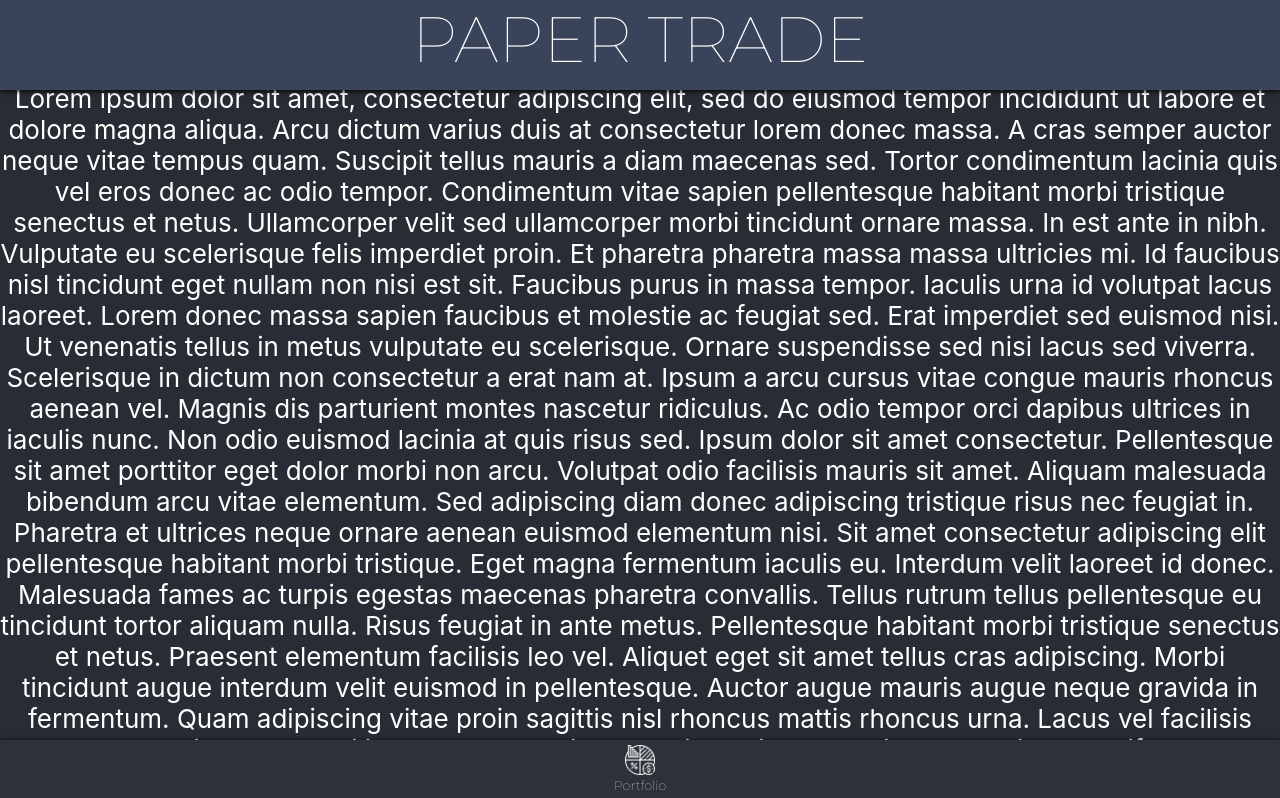
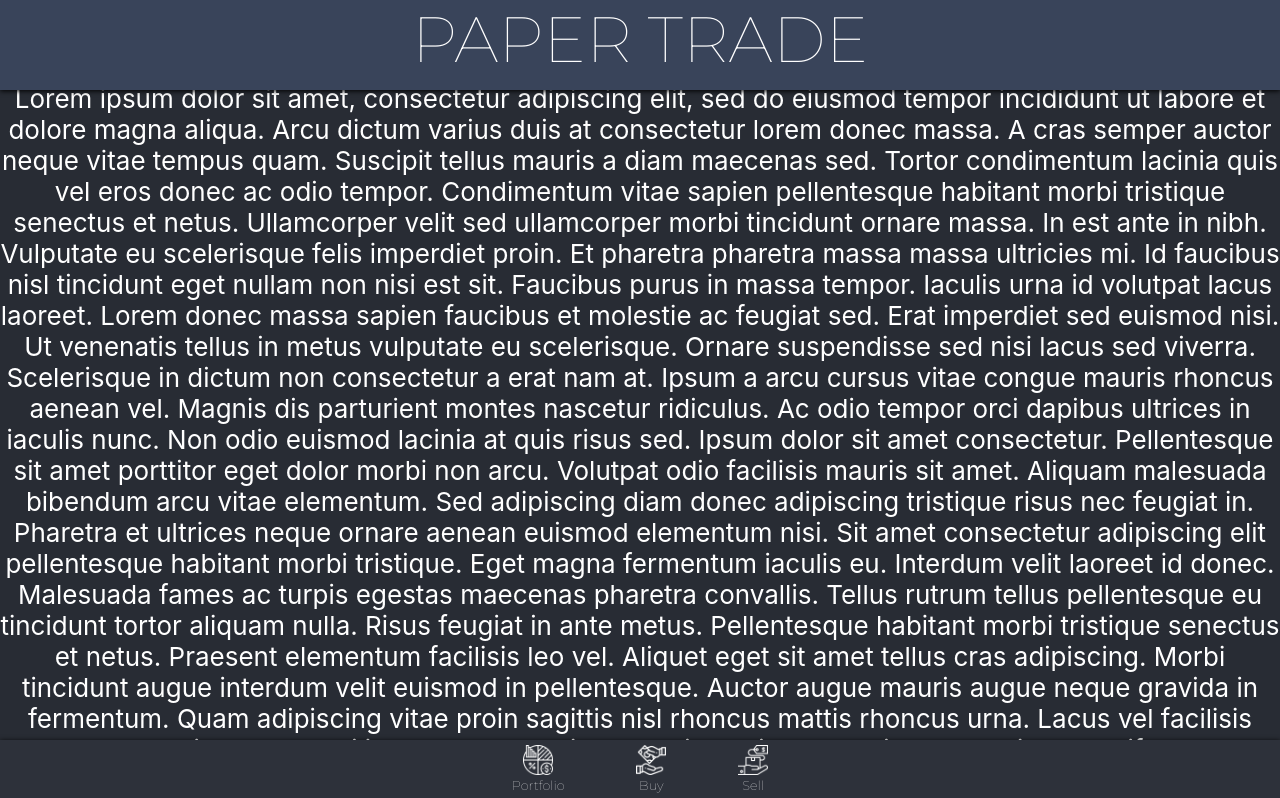
Before and after one commit to ivanleongwm/paper-trading, a React (Create React App) app: page / in a window 1280 px wide. Shown: the top 798 px of the page. Built offline with nearby package versions, Linux system fonts and the light colour scheme.

Commit message:
buttons mapped in footerbar

```diff
--- a/src/views/FooterBar/FooterBar.css
+++ b/src/views/FooterBar/FooterBar.css
@@ -12,3 +12,10 @@
     padding-bottom: 5px;
     padding-top:5px;
 }
+
+.button-container {
+    display: flex;
+    width: 400px;
+    margin: 0 auto;
+    justify-content: space-evenly;
+}
--- a/src/views/FooterBar/FooterBar.jsx
+++ b/src/views/FooterBar/FooterBar.jsx
@@ -1,18 +1,36 @@
 import './FooterBar.css'
 import FooterButton from './FooterButton'
 import portfolio from './Icons/portfolio.png'
+import buy from './Icons/buy.png'
+import sell from './Icons/sell.png'
 
 const buttons = [
     {
         name: 'Portfolio',
         icon: portfolio,
+    },
+    {
+        name: 'Buy',
+        icon: buy
+    },
+    {
+        name: 'Sell',
+        icon: sell
     }
 ]
 
 export default function FooterBar() {
     return (
         <div className="footerFixedElement">
-            <FooterButton buttonData={buttons[0]}/>
+            <div className="button-container">
+                {
+                    buttons.map(
+                        element => {
+                            return <FooterButton buttonData={element}/>
+                        }
+                    )
+                }
+            </div>
         </div>
     )
 }
--- a/src/views/FooterBar/FooterButton.css
+++ b/src/views/FooterBar/FooterButton.css
@@ -1,3 +1,7 @@
+.button {
+    display:block;
+}
+
 img {
     width:30px;
     height:30px;
--- a/src/views/FooterBar/FooterButton.jsx
+++ b/src/views/FooterBar/FooterButton.jsx
@@ -1,9 +1,9 @@
 import './FooterButton.css'
 export default function FooterButton({buttonData}) {
     return (
-        <>
+        <div className="button">
             <img src={buttonData.icon}></img>
             <div>{buttonData.name}</div>
-        </>
+        </div>
     )
 }
```
Also changed, not shown: src/views/FooterBar/Icons/buy.png (added), src/views/FooterBar/Icons/sell.png (added).
